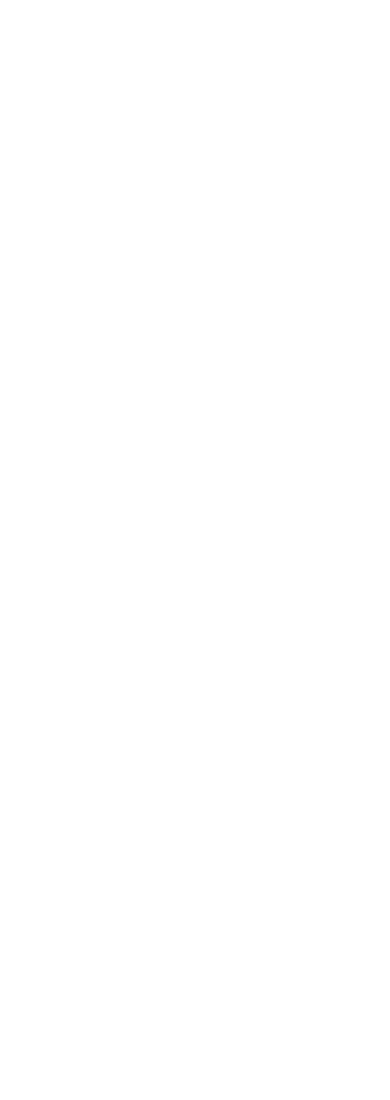
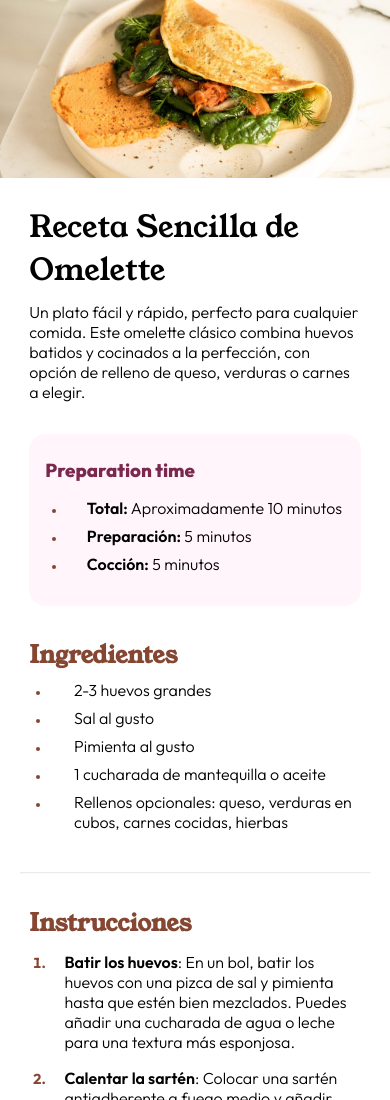
Before and after one commit to benggix/RecetaOmelettePage, a plain HTML site: page index.html in a window 390 px wide. Shown: the top 1100 px of the page. Before the commit the page ends 844 px from the top, so only its background shows below. Drawn offline with Linux system fonts and the light colour scheme.

Commit message:
app finish

```diff
--- a/index.html
+++ b/index.html
@@ -9,57 +9,75 @@
 </head>
 <body>
 
-  <!--
-      Receta Sencilla de Omelette
+  <main class="card">
 
-  Un plato fácil y rápido, perfecto para cualquier comida. Este omelette clásico combina huevos batidos y cocinados a la perfección, con opción de relleno de queso, verduras o carnes a elegir.
+    <figure class="container_image">
+        <img src="./assets/images/image-omelette.jpeg" alt="omelette" class="container_image--img">
+        <figcaption>Receta Sencilla de Omelette</figcaption>
+        <p>Un plato fácil y rápido, perfecto para cualquier comida. Este omelette clásico combina huevos batidos y cocinados a la perfección, con opción de relleno de queso, verduras o carnes a elegir.</p>
+    </figure>
 
-  Tiempo de preparación
+    <section class="preparation">
+        <h3>Preparation time</h3>
+        <ul>
+          <li><span class="dark">Total:</span> Aproximadamente 10 minutos</li>
+          <li><span class="dark">Preparación:</span> 5 minutos</li>
+          <li><span class="dark">Cocción:</span> 5 minutos</li>
+        </ul>
+    </section>
 
-  Total: Aproximadamente 10 minutos
-  Preparación: 5 minutos
-  Cocción: 5 minutos
+    <section class="ingredients">
+        <h3>Ingredientes</h3>
+        <ul>
+          <li>2-3 huevos grandes</li>
+          <li>Sal al gusto</li>
+          <li>Pimienta al gusto</li>
+          <li>1 cucharada de mantequilla o aceite</li>
+          <li>Rellenos opcionales: queso, verduras en cubos, carnes cocidas, hierbas</li>
+        </ul>
+    </section>
 
-  Ingredientes
+    <hr>
 
-  2-3 huevos grandes
-  Sal al gusto
-  Pimienta al gusto
-  1 cucharada de mantequilla o aceite
-  Rellenos opcionales: queso, verduras en cubos, carnes cocidas, hierbas
+    <section class="instructions">
+        <h3>Instrucciones</h3>
+        <ol>
+          <li><span>Batir los huevos</span>: En un bol, batir los huevos con una pizca de sal y pimienta hasta que estén bien mezclados. Puedes añadir una cucharada de agua o leche para una textura más esponjosa.          </li>
+          <li><span>Calentar la sartén</span>: Colocar una sartén antiadherente a fuego medio y añadir mantequilla o aceite.</li>
+          <li><span>Cocinar el omelette</span>: Una vez que la mantequilla se haya derretido y burbujeado, añadir los huevos. Inclina la sartén para asegurar que los huevos cubran uniformemente la superficie.</li>
+          <li><span>Añadir rellenos (opcional)</span>: Cuando los huevos empiecen a cuajar en los bordes, pero aún estén ligeramente líquidos en el centro, espolvorea el relleno que hayas elegido sobre una mitad de la tortilla. Rellenos opcionales: queso, verduras en cubos, carnes cocidas, hierbas</li>
+          <li><span>Doblar y servir</span>: Mientras la tortilla se cocina, levanta con cuidado un borde y dóblalo sobre el relleno. Deja cocinar un minuto más y luego deslízalo sobre un plato.</li>
+          <li><span>Disfruta</span>: Sírvelo caliente, con sal y pimienta adicionales si es necesario.</li>
+        </ol>
+    </section>
 
-  Instrucciones
+    <hr>
+    <section class="nutrition">
+      <h3>Nutricion</h3>
+      <p>La siguiente tabla muestra los valores nutricionales por porción sin los rellenos adicionales.</p>
+      <table class="nutrition-table">
+        <tbody>
+            <tr>
+              <td>Calories</td>
+              <td><span>277kcal</span></td>
+            </tr>
 
-  Batir los huevos: En un bol, batir los huevos con una pizca de sal y pimienta hasta que estén bien mezclados.
-
-  Puedes añadir una cucharada de agua o leche para una textura más esponjosa.
-
-  Calentar la sartén: Colocar una sartén antiadherente a fuego medio y añadir mantequilla o aceite.
-
-  Cocinar el omelette: Una vez que la mantequilla se haya derretido y burbujeado, añadir los huevos. Inclina la sartén para asegurar que los huevos cubran uniformemente la superficie.
-
-  Añadir rellenos (opcional): Cuando los huevos empiecen a cuajar en los bordes, pero aún estén ligeramente líquidos en el centro, espolvorea el relleno que hayas elegido sobre una mitad de la tortilla.
-
-  Doblar y servir: Mientras la tortilla se cocina, levanta con cuidado un borde y dóblalo sobre el relleno. Deja cocinar un minuto más y luego deslízalo sobre un plato.
-
-  Disfruta: Sírvelo caliente, con sal y pimienta adicionales si es necesario.
-
-  Información nutricional
-
-  La siguiente tabla muestra los valores nutricionales por porción sin los rellenos adicionales.
-
-  Calorías
-  277 kcal
-
-  Carbohidratos
-  0 g
-
-  Proteínas
-  20 g
-
-  Grasas
-  22 g
-  -->
-
+            <tr>
+              <td>Carbohidratos</td>
+              <td><span>0g</span></td>
+            </tr>
+            <tr>
+              <td>Proteina</td>
+              <td><span>20g</span></td>
+            </tr>
+            <tr>
+              <td class="noborder">Grasa</td>
+              <td class="noborder"><span>22g</span></td>
+            </tr>
+          </tbody>
+        </table>
+      </section>
+    </div>
+  </main>
 </body>
 </html>
--- a/styles/styles-main.css
+++ b/styles/styles-main.css
@@ -0,0 +1,205 @@
+@import url('https://fonts.googleapis.com/css2?family=Young+Serif&display=swap'); /* serif*/
+@import url('https://fonts.googleapis.com/css2?family=Outfit:wght@100..900&display=swap');
+
+
+:root {
+  --stone100: hsl(30, 54%, 90%);
+  --Stone150: hsl(30, 18%, 87%);
+  --Stone600: hsl(30, 10%, 34%);
+  --Stone900: hsl(24, 5%, 18%);
+  --Brown800: hsl(14, 45%, 36%);
+  --Rose800: hsl(332, 51%, 32%);
+  --Rose50: hsl(330, 100%, 98%);
+}
+
+* {
+  margin: 0;
+  padding: 0;
+  box-sizing: border-box;
+}
+
+body {
+  background-color: var(--stone100);
+  width: 100vw;
+  font-family: Outfit;
+  font-weight: 300;
+  font-size: 16px;
+}
+
+.card {
+  background-color: #fff;
+  width: clamp(400px, 50vw, 50%); /*corregir*/
+  margin: 10% auto;
+  border-radius: 1em;
+  padding: 2em 0;
+  display: flex;
+  flex-direction: column;
+  row-gap: 2em;
+  align-items: center;
+
+}
+
+.container_image {
+  width: 100%;
+  height: 100%;
+  background-color: white;
+  display: flex;
+  flex-direction: column;
+  row-gap: 0.7em;
+  align-items: center;
+
+}
+
+.container_image--img {
+  width: 90%;
+  height: 100%;
+  border-radius: 0.9em;
+}
+
+.container_image > figcaption {
+  font-family: 'Young Serif', sans-serif;
+  width: 85%;
+  /* font-size: clamp(1.5rem, 3vw, 6rem);  */
+  font-size: calc(2vw + 1.4rem);
+  padding-top: 0.5em;
+}
+.container_image > p {
+  width: 85%;
+}
+
+.preparation, .ingredients, .instructions, .nutrition{
+  width: 85%;
+}
+
+.preparation {
+  background-color: var(--Rose50);
+  padding: 1.5em 1em;
+  border-radius: 1em;
+}
+
+.preparation > h3 {
+  color: var(--Rose800);
+  font-weight: 800;
+}
+
+.dark {
+  font-weight: 600;
+}
+
+.preparation > ul {
+  padding-left: 1.3em;
+  padding-top: 1em;
+}
+.preparation > ul li{
+  list-style-position: outside;
+  padding-left: 1.3em;
+  margin-bottom: 0.5em;
+}
+
+.preparation > ul li::marker {
+  color: var(--Brown800);
+  font-size: 0.7rem;
+}
+
+.ingredients > h3 {
+  font-family: 'Young Serif', serif;
+  color: var(--Brown800);
+  font-weight: 600;
+  font-size: 1.5rem;
+}
+
+.ingredients > ul {
+  margin-top: 0.5em;
+  margin-left: 1.3em;
+}
+
+
+.ingredients > ul li {
+  list-style-position: outside;
+  padding-left: 1.5em;
+  margin-bottom: 0.5em;
+}
+
+.ingredients > ul li::marker {
+  color: var(--Brown800);
+  font-size: 0.7rem;
+}
+
+hr {
+  width: 90%;
+  color: #ddd;
+  opacity: 20%;
+}
+
+
+.instructions > h3 {
+  font-family: 'Young Serif', serif;
+  font-size: 1.5rem;
+  margin-bottom: 0.5em;
+  color: var(--Brown800);
+}
+
+.instructions > ol {
+  display: flex;
+  flex-direction: column;
+  row-gap: 1em;
+  margin-left: 1.2em;
+}
+
+.instructions > ol li {
+  list-style-position: outside;
+  padding-left: 1em;
+}
+
+.instructions > ol li::marker {
+  color: var(--Brown800);
+  font-size: 0.9rem;
+  font-weight: 700;
+}
+
+li > span {
+  font-weight: 600;
+}
+
+.nutrition h3 {
+  margin-bottom: 0.5em;
+  font-size: 1.5rem;
+  color: var(--Brown800);
+  font-family: 'Young Serif', serif;
+}
+
+.nutrition-table {
+  width: 100%;
+  border-collapse: collapse;
+}
+
+.nutrition-table td {
+  padding: 1em 2em;
+  border-bottom: 1px solid #ddd;
+}
+
+.nutrition .noborder {
+  border: 0;
+}
+
+.nutrition-table td > span{
+  color: var(--Brown800);
+  font-weight: 600;
+}
+
+@media screen and (max-width: 768px) {
+  .card {
+    width: 100%;
+    padding: 0 0 2em 0;
+    border-radius: 0;
+    margin: 0 auto;
+
+  }
+
+  .container_image--img {
+    width: 100%;
+    border-radius: 0;
+  }
+
+
+}
```
